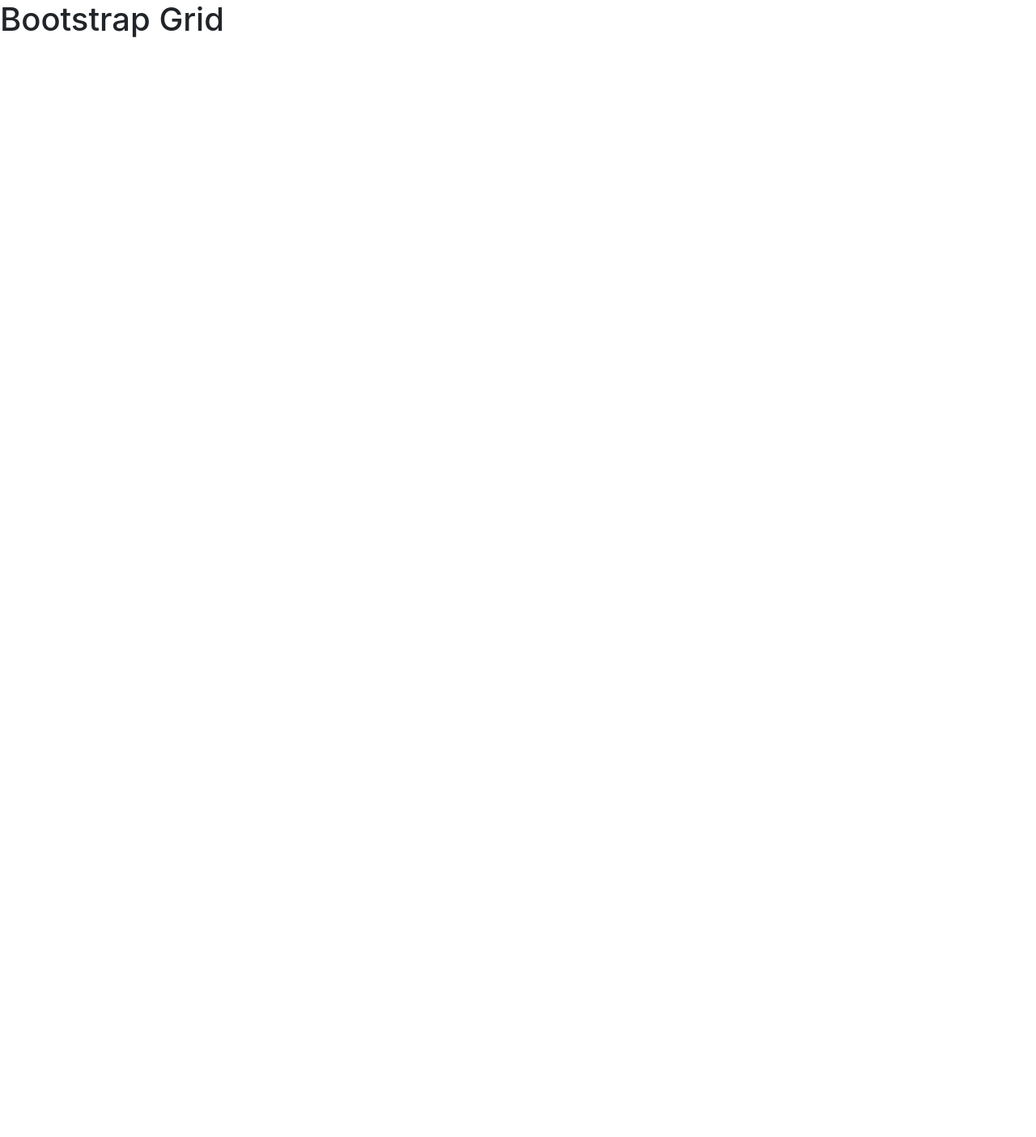
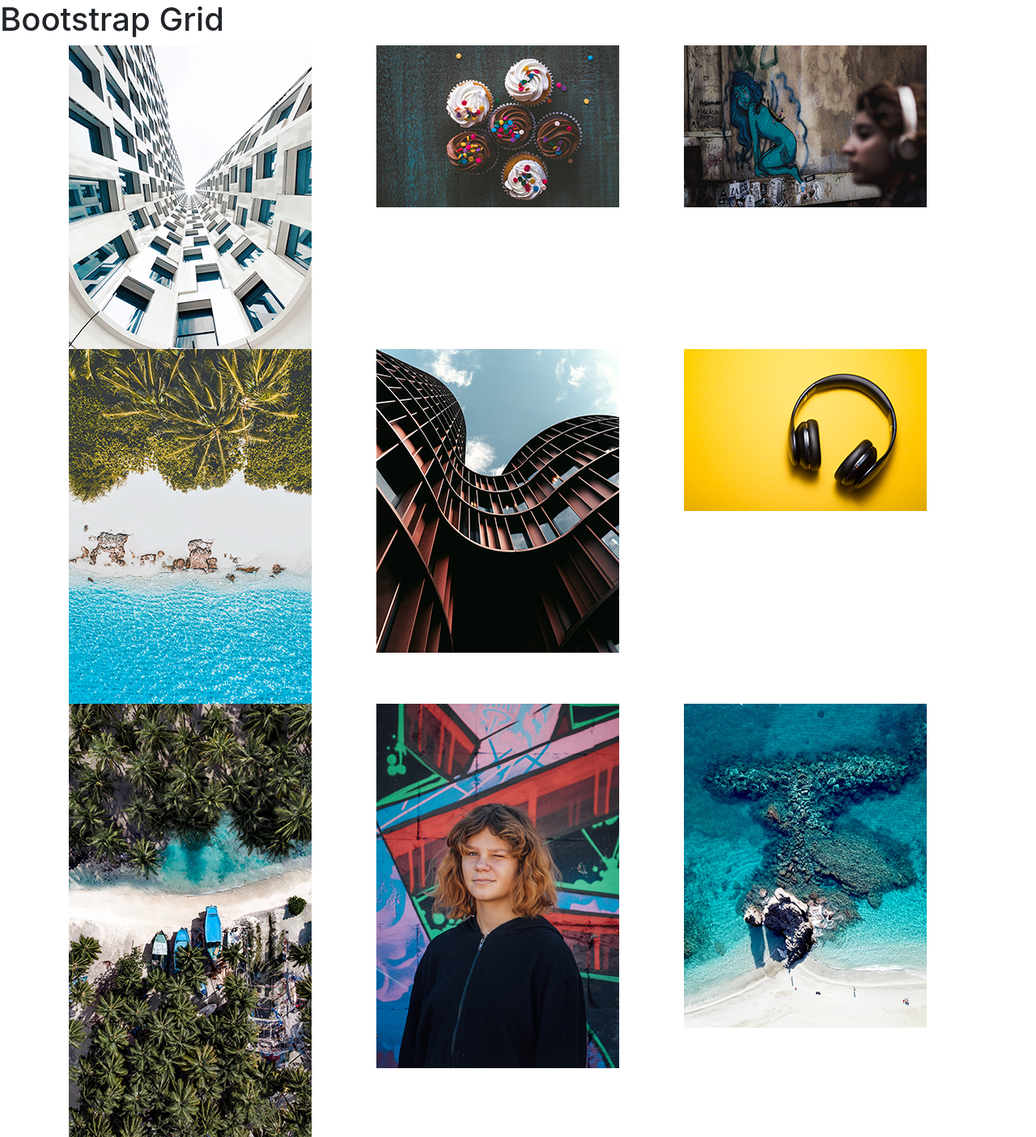
Before and after one commit to sashahayles/m2-hw2-hayles-sasha, a plain HTML site: page index.html in a window 1280 px wide. Shown: the whole page at 81% size. Before the commit the page ends 800 px from the top, so only its background shows below. Drawn offline with nearby package versions, Linux system fonts and the light colour scheme.

Commit message:
Add container, columns, and row to images

```diff
--- a/index.html
+++ b/index.html
@@ -12,6 +12,38 @@
   </head>
   <body>
     <h1>Bootstrap Grid</h1>
+    <div class="container">
+      <div class="row">
+        <div class="col-sm">
+          <img src="img/hw2-image1.png" alt=""/>
+        </div>
+        <div class="col-sm">
+    <img src="img/hw2-image2.png" alt=""/>
+        </div>
+        <div class="col-sm">
+    <img src="img/hw2-image3.png" alt=""/>
+    </div>
+    <div class="col-sm">
+    <img src="img/hw2-image4.png" alt=""/>
+    </div>
+    <div class="col-sm">
+    <img src="img/hw2-image5.png" alt=""/>
+    </div>
+    <div class="col-sm">
+    <img src="img/hw2-image6.png" alt=""/>
+    </div>
+    <div class="col-sm">
+    <img src="img/hw2-image7.png" alt=""/>
+    </div>
+    <div class="col-sm">
+    <img src="img/hw2-image8.png" alt=""/>
+    </div>
+    <div class="col-sm">
+    <img src="img/hw2-image9.png" alt=""/>
+    </div> <!--row-->
+    </div> <!--col-->
+    </div> <!-- container-->
+
 
     <!-- Optional JavaScript -->
     <!-- jQuery first, then Popper.js, then Bootstrap JS -->
```
